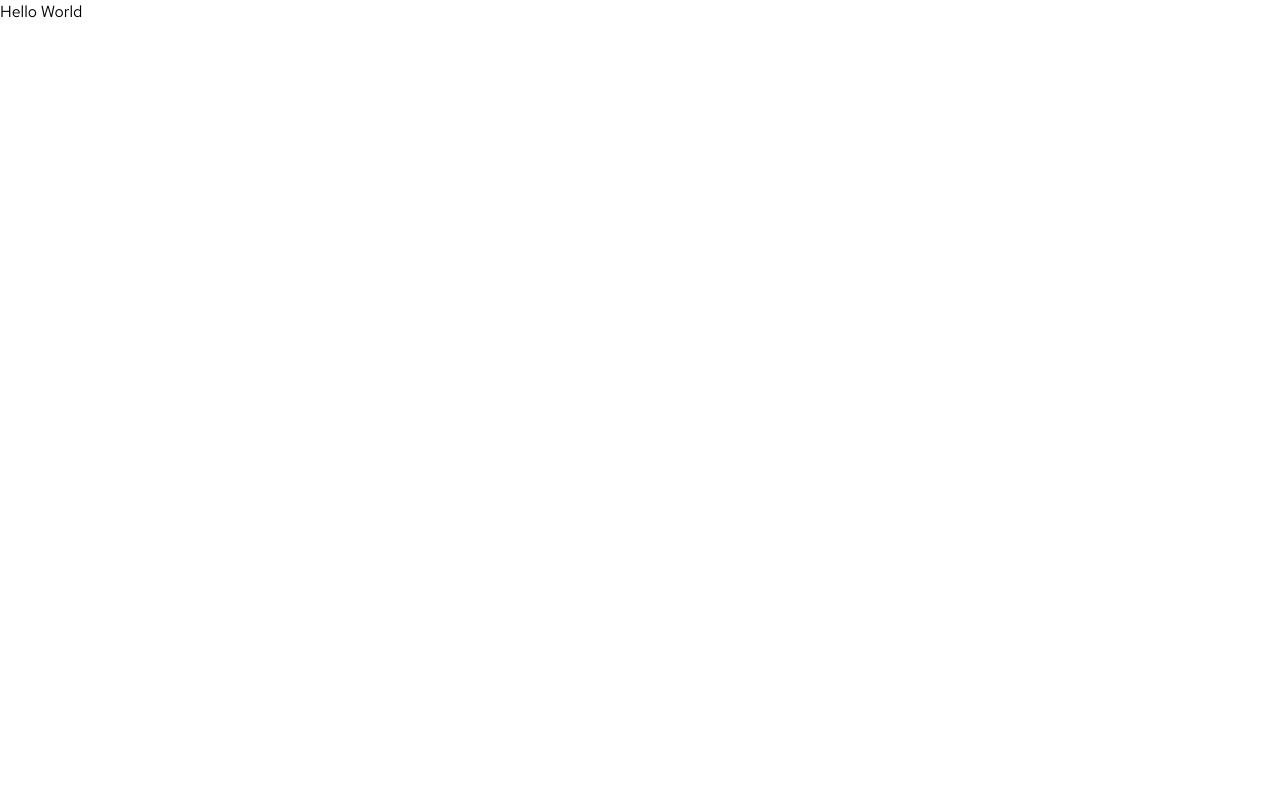
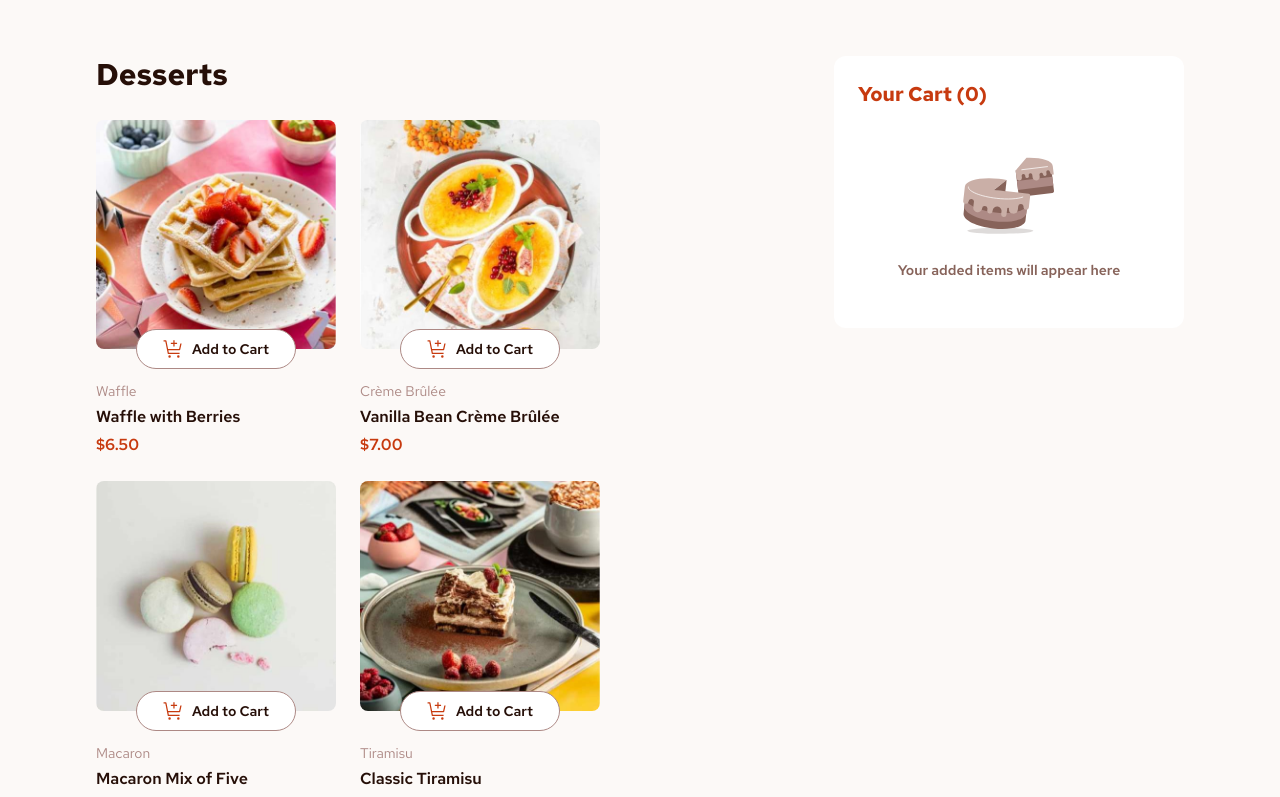
Before and after one commit to maryam-nasir/fm-product-list-with-cart, a React (Vite) app: page / in a window 1280 px wide. Shown: the top 797 px of the page. Built offline with nearby package versions, Linux system fonts and the light colour scheme.

Commit message:
Add root level App component

```diff
--- a/index.html
+++ b/index.html
@@ -7,7 +7,11 @@
     <title>Frontend Mentor | Product list with cart</title>
   </head>
   <body>
-    <div id="root"></div>
+    <main
+      id="root"
+      class="w-full min-h-screen bg-rose-50 flex items-start p-6 md:py-14 md:px-24"
+    ></main>
+    <div id="confirm-modal"></div>
     <script type="module" src="/src/main.tsx"></script>
   </body>
 </html>
--- a/src/App.tsx
+++ b/src/App.tsx
@@ -1,5 +1,34 @@
+import { useState } from "react";
+import Cart from "./components/Cart";
+import Modal from "./components/common/Modal";
+import ProductListing from "./components/ProductListing";
+import ConfirmOrderModal from "./components/ConfirmOrderModal";
+import CartContextProvider from "./context/cartContext";
+
 const App = () => {
-  return <div>Hello World</div>;
+  const [orderConfirmed, setOrderConfirmed] = useState<boolean>(false);
+
+  const handleConfirmOrder = () => {
+    setOrderConfirmed(true);
+  };
+
+  const handleCloseModal = () => {
+    setOrderConfirmed(false);
+  };
+
+  return (
+    <>
+      <CartContextProvider>
+        <div className="flex flex-col md:flex-row">
+          <ProductListing />
+          <Cart onOrderConfirm={handleConfirmOrder} />
+        </div>
+        <Modal isOpen={orderConfirmed}>
+          <ConfirmOrderModal handleReset={handleCloseModal} />
+        </Modal>
+      </CartContextProvider>
+    </>
+  );
 };
 
 export default App;
```
